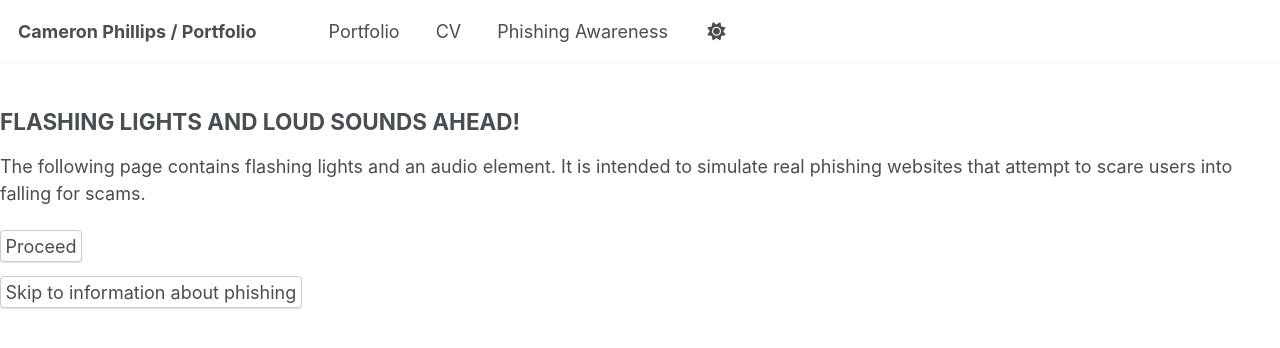
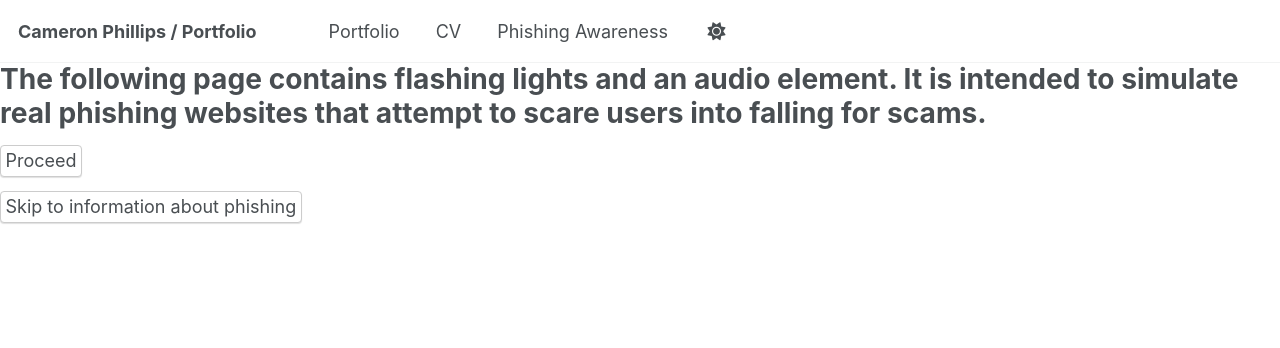
Before and after one commit to phillipsc2/portfolio-phillipsc2, a Jekyll site: the page built from _pages/awareness-warning.html, in a window 1280 px wide. Shown: the top 348 px of the page. Built offline with Jekyll 4.4.1, drawn with Linux system fonts in a browser that asks for light colours.

Commit message:
Update and rename awareness-warning.md to awareness-warning.html

```diff
--- a/_pages/awareness-warning.md
+++ b/_pages/awareness-warning.html
@@ -4,8 +4,13 @@ title: Photosensitivity warning
 permalink: /warning/
 author_profile: false
 ---
-## FLASHING LIGHTS AND LOUD SOUNDS AHEAD!
-The following page contains flashing lights and an audio element. It is intended to simulate real phishing websites that attempt to scare users into falling for scams.
+{% include base_path %}
+ <!DOCTYPE html>
+<html>
+<title>FLASHING LIGHTS AND LOUD SOUNDS AHEAD!</title>
+<body>
+
+<h1>The following page contains flashing lights and an audio element. It is intended to simulate real phishing websites that attempt to scare users into falling for scams.</h1>
 
 <form action="https://cameronp1.com/awareness">
     <input type="submit" value="Proceed" />
@@ -14,3 +19,6 @@ The following page contains flashing lights and an audio element. It is intended
 <form action="https://cameronp1.com/awareness-info">
     <input type="submit" value="Skip to information about phishing" />
 </form>
+
+</body>
+</html>
```
